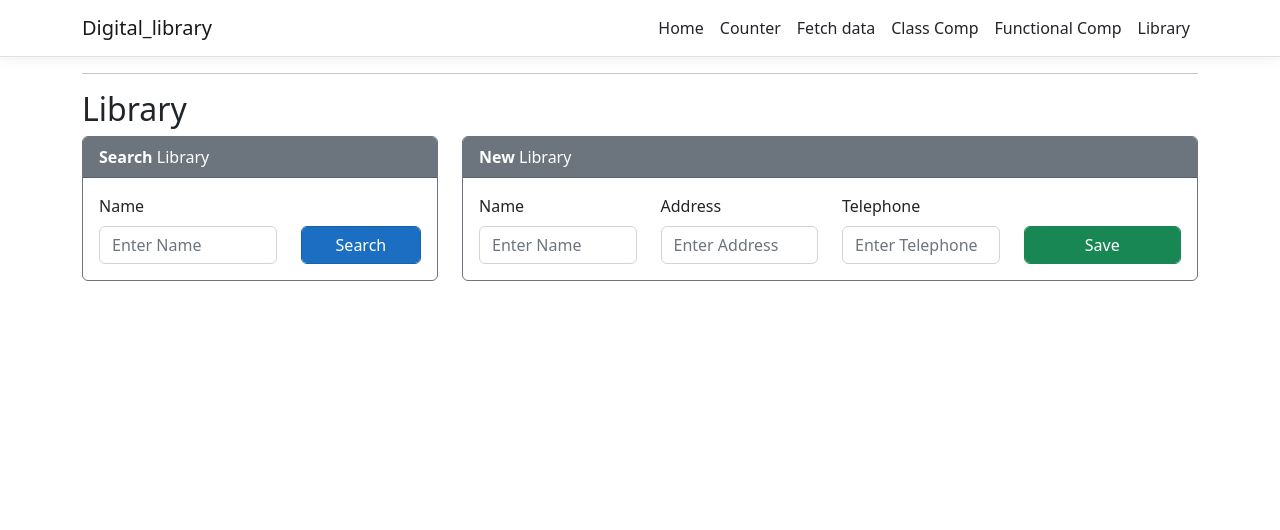
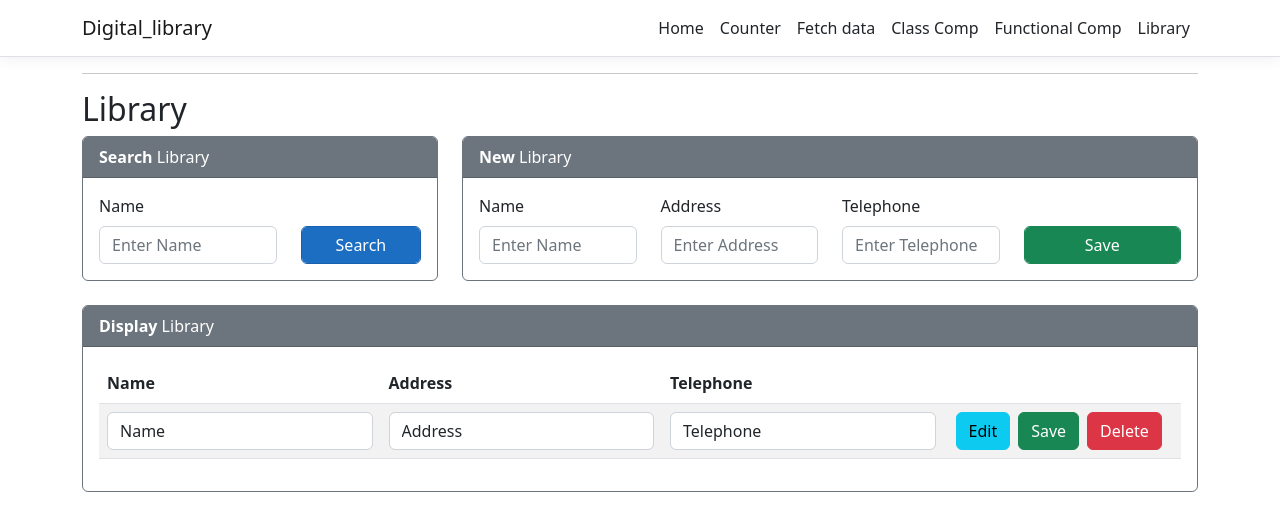
Before and after one commit to Fredricc/Digital_library, a React (Create React App) app in the folder ClientApp/: page /Library in a window 1280 px wide. Shown: the top 530 px of the page. Built offline with nearby package versions, Linux system fonts and the light colour scheme.

Commit message:
Adding Axios and designing the page

```diff
--- a/ClientApp/package.json
+++ b/ClientApp/package.json
@@ -3,6 +3,7 @@
   "version": "0.1.0",
   "private": true,
   "dependencies": {
+    "axios": "^1.2.3",
     "bootstrap": "^5.2.0",
     "http-proxy-middleware": "^2.0.6",
     "jquery": "^3.6.0",
--- a/ClientApp/src/components/MyComponents/LibraryComponent.js
+++ b/ClientApp/src/components/MyComponents/LibraryComponent.js
@@ -1,4 +1,5 @@
 import React from "react";
+import axios from "axios";
 
 const LibraryComponent = (props) => {
     return (
@@ -54,7 +55,37 @@ const LibraryComponent = (props) => {
                 </div>
             </div>
             <br />
-            {/* DISPLAY LIBRARIES*/ }
+            {/* DISPLAY LIBRARIES*/}
+            <div className="card border border-secondary shadow-0">
+                <div className="card-header bg-secondary text-white"><b>Display</b> Library</div>
+                <div className="card-body">
+                    <table className="table table-striped">
+                        <thead>
+                            <tr>
+                                <th>Name</th>
+                                <th>Address</th>
+                                <th>Telephone</th>
+                                <th></th>
+                            </tr>
+                        </thead>
+                        <tbody>
+                            <tr>
+                                <td><input className="form-control" type="text" value="Name" /></td>
+                                <td><input className="form-control" type="text" value="Address" /></td>
+                                <td><input className="form-control" type="text" value="Telephone" /></td>
+                                <td>
+                                    <div className="btn-toolbar">
+                                        <button className="btn btn-info m-1 mt-0 mb-0">Edit</button>
+                                        <button className="btn btn-success m-1 mt-0 mb-0">Save</button>
+                                        <button className="btn btn-danger m-1 mt-0 mb-0">Delete</button>
+
+                                    </div>
+                                </td>
+                            </tr>
+                        </tbody>
+                    </table>
+                </div>
+            </div>
         </div>
         )
 }
```
Also changed, not shown: 1 other file (tests, documents, lock files or other folders).
